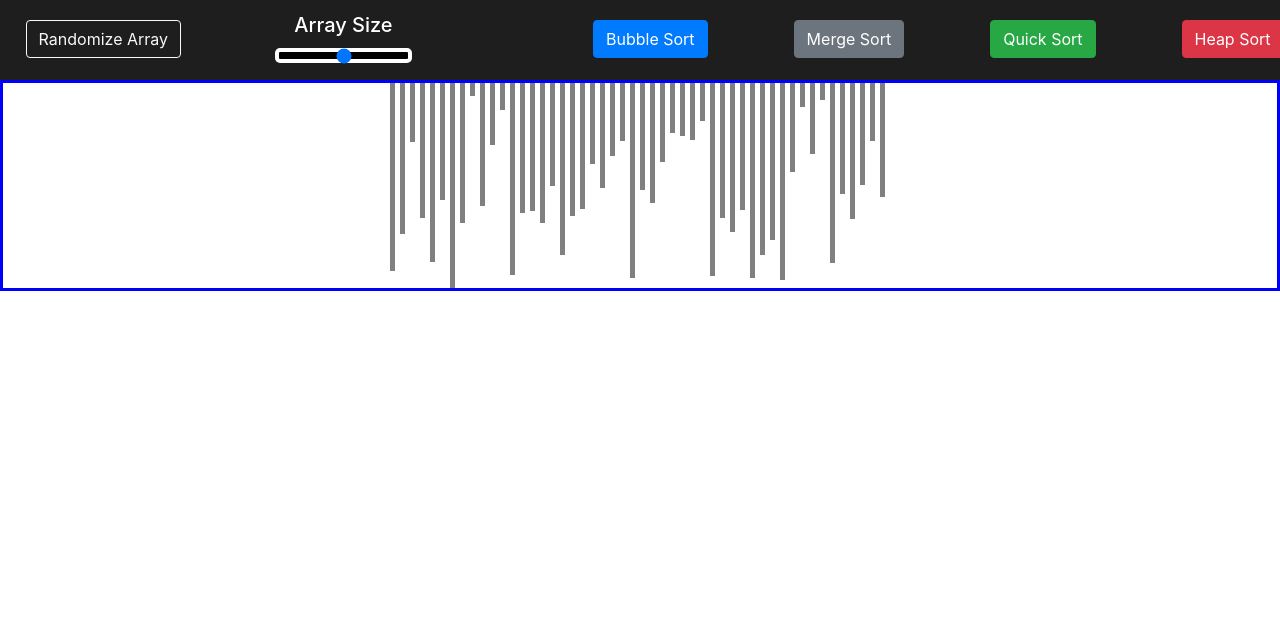
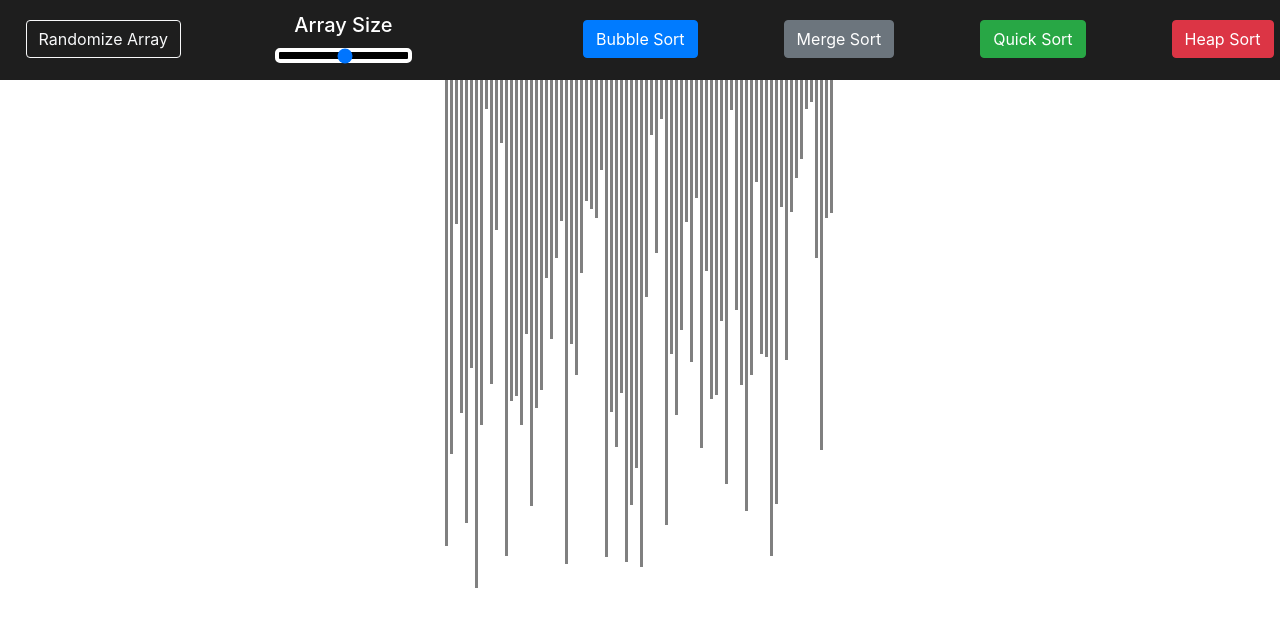
Before and after one commit to hmgrodrigues/Sorting-Visualizer, a React (Create React App) app: page / in a window 1280 px wide. Shown: the top 626 px of the page. Built offline with nearby package versions, Linux system fonts and the light colour scheme.

Commit message:
Vertical bars are working perfectly, but need to dinamically adjust the margin between them

```diff
--- a/src/App.css
+++ b/src/App.css
@@ -16,7 +16,7 @@
 .algorithm {
   position: relative;
   top: -74px;
-  left: 550px;
+  left: 540px;
   margin: 0 43px;
 }
 
@@ -53,13 +53,11 @@
 
 /* Table Container */
 .tableContainer {
-  border: 3px solid blue;
   text-align: center;
 }
 
 /* Regular Bar */
 .regularBar {
   display: inline-block;
-  margin-right: 5px;
   vertical-align: top;
 }
--- a/src/App.js
+++ b/src/App.js
@@ -9,15 +9,14 @@ class App extends Component {
   };
 
   componentDidMount() {
-    const bars = this.generateRandom(50);
-    console.log(bars);
+    const bars = this.generateRandom(78);
     this.setState({ bars });
   }
 
   generateRandom(arraySize) {
     const array = [];
     for (let i = 0; i < arraySize; i++)
-      array.push({ id: i, height: Math.floor(Math.random() * 200) + 10 });
+      array.push({ id: i, height: Math.floor(Math.random() * 500) + 20 });
     return array;
   }
 
@@ -36,6 +35,7 @@ class App extends Component {
     return (
       <Fragment>
         <NavBar
+          arraySize={bars.length === 0 ? 78 : bars.length}
           onChangeRandomizeArray={this.handleRandomizeArray}
           onChangeArraySize={this.handleArraySizeChange}
         />
--- /dev/null
+++ b/src/algorithms/bubbleSort.js
@@ -0,0 +1 @@
+function bubbleSort(array) {}
--- a/src/common/verticalBar.jsx
+++ b/src/common/verticalBar.jsx
@@ -1,9 +1,10 @@
 import React from "react";
 
-const VerticalBar = ({ width, height }) => {
+const VerticalBar = ({ width, height, marginRight }) => {
   const style = {
     borderLeft: `${width}px solid gray`,
     height: `${height}px`,
+    marginRight: `${marginRight}px`,
   };
 
   return <div style={style} className="regularBar"></div>;
--- a/src/components/navBar.jsx
+++ b/src/components/navBar.jsx
@@ -1,6 +1,6 @@
 import React from "react";
 
-const NavBar = ({ onChangeRandomizeArray, onChangeArraySize }) => {
+const NavBar = ({ arraySize, onChangeRandomizeArray, onChangeArraySize }) => {
   return (
     <div id="navbar">
       <button
@@ -14,9 +14,10 @@ const NavBar = ({ onChangeRandomizeArray, onChangeArraySize }) => {
         <h5>Array Size</h5>
         <input
           type="range"
-          min="0"
-          max="100"
+          min="5"
+          max="150"
           step="2"
+          value={arraySize}
           className="slider"
           onChange={onChangeArraySize}
         />
--- a/src/components/table.jsx
+++ b/src/components/table.jsx
@@ -6,11 +6,18 @@ class Table extends Component {
 
   render() {
     const { bars } = this.props;
-    const width = bars.length * 0.1;
+    const width = 300 / bars.length;
+    const marginRight = 2;
+    console.log(marginRight);
     return (
       <div className="tableContainer">
         {bars.map((bar) => (
-          <VerticalBar key={bar.id} height={bar.height} width={width} />
+          <VerticalBar
+            key={bar.id}
+            height={bar.height}
+            width={width}
+            marginRight={marginRight}
+          />
         ))}
       </div>
     );
```
